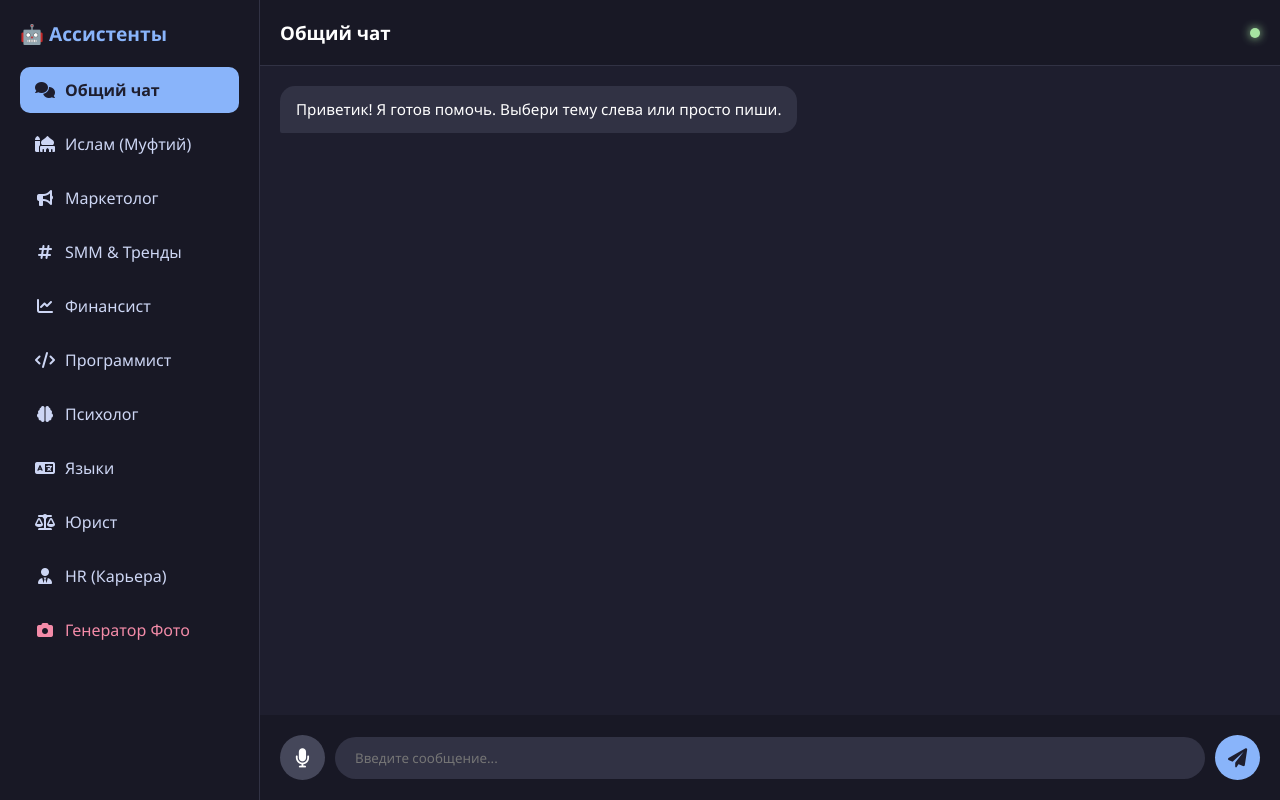
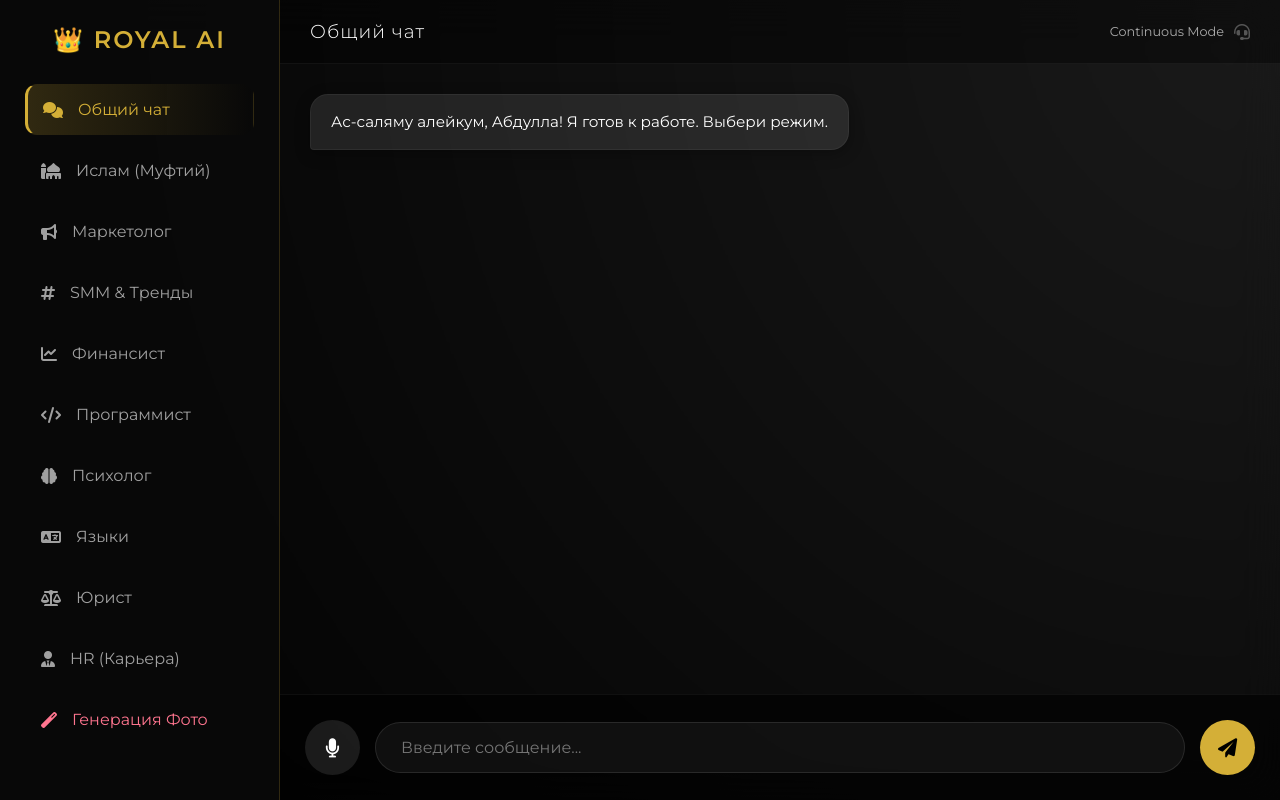
Before and after one commit to Shavqat782/my-ai-platform, a website: page public/index.html in a window 1280 px wide. Drawn offline with Linux system fonts and the light colour scheme; sample sign-in values are in the browser's storage.

Commit message:
Фикс фото

```diff
--- a/public/index.html
+++ b/public/index.html
@@ -3,15 +3,15 @@
 <head>
     <meta charset="UTF-8">
     <meta name="viewport" content="width=device-width, initial-scale=1.0">
-    <title>AI Super Platform</title>
+    <title>Abdulla AI Premium</title>
     <link href="https://cdnjs.cloudflare.com/ajax/libs/font-awesome/6.0.0/css/all.min.css" rel="stylesheet">
     <link rel="stylesheet" href="style.css">
 </head>
 <body>
 
     <div class="container">
-        <div class="sidebar">
-            <h2>🤖 Ассистенты</h2>
+        <div class="sidebar" id="sidebar">
+            <div class="brand">👑 Royal AI</div>
             <div class="menu-item active" onclick="selectRole('general', this)"><i class="fas fa-comments"></i> Общий чат</div>
             <div class="menu-item" onclick="selectRole('islam', this)"><i class="fas fa-mosque"></i> Ислам (Муфтий)</div>
             <div class="menu-item" onclick="selectRole('marketer', this)"><i class="fas fa-bullhorn"></i> Маркетолог</div>
@@ -22,18 +22,24 @@
             <div class="menu-item" onclick="selectRole('tutor', this)"><i class="fas fa-language"></i> Языки</div>
             <div class="menu-item" onclick="selectRole('lawyer', this)"><i class="fas fa-balance-scale"></i> Юрист</div>
             <div class="menu-item" onclick="selectRole('hr', this)"><i class="fas fa-user-tie"></i> HR (Карьера)</div>
-            <div class="menu-item photo-btn" onclick="selectRole('photo', this)"><i class="fas fa-camera"></i> Генератор Фото</div>
+            <div class="menu-item" style="color: #ff758f;" onclick="selectRole('photo', this)"><i class="fas fa-magic"></i> Генерация Фото</div>
         </div>
 
         <div class="main-chat">
             <div class="chat-header">
-                <h3 id="current-role-title">Общий чат</h3>
-                <div class="status-dot"></div>
+                <div style="display:flex; align-items:center;">
+                    <i class="fas fa-bars menu-toggle" onclick="toggleSidebar()"></i>
+                    <h3 id="current-role-title">Общий чат</h3>
+                </div>
+                <div style="display: flex; align-items: center; gap: 10px;">
+                    <span style="font-size: 0.8rem; color: #aaa;">Continuous Mode</span>
+                    <i id="auto-voice-icon" class="fas fa-headset" style="color: #555;"></i>
+                </div>
             </div>
 
             <div class="messages" id="chat-box">
                 <div class="message ai">
-                    Приветик! Я готов помочь. Выбери тему слева или просто пиши.
+                    Ас-саляму алейкум, Абдулла! Я готов к работе. Выбери режим.
                 </div>
             </div>
 
--- a/public/style.css
+++ b/public/style.css
@@ -1,101 +1,196 @@
-/* Общие настройки */
-* { box-sizing: border-box; margin: 0; padding: 0; font-family: 'Segoe UI', Tahoma, Geneva, Verdana, sans-serif; }
-body { background-color: #1e1e2e; color: #fff; height: 100vh; display: flex; overflow: hidden; }
+@import url('https://fonts.googleapis.com/css2?family=Montserrat:wght@300;400;600&display=swap');
 
-/* Контейнер */
-.container { display: flex; width: 100%; height: 100%; }
+:root {
+    --bg-color: #000000;
+    --glass-bg: rgba(20, 20, 20, 0.7);
+    --sidebar-bg: rgba(10, 10, 10, 0.85);
+    --gold-accent: #D4AF37; /* Цвет золота */
+    --text-main: #ffffff;
+    --text-dim: #a0a0a0;
+    --msg-user: #D4AF37;
+    --msg-ai: rgba(255, 255, 255, 0.1);
+}
 
-/* Боковое меню */
+* { box-sizing: border-box; margin: 0; padding: 0; font-family: 'Montserrat', sans-serif; }
+
+body {
+    background: radial-gradient(circle at top right, #1a1a1a, #000000);
+    color: var(--text-main);
+    height: 100vh;
+    display: flex;
+    overflow: hidden;
+}
+
+/* Контейнер с эффектом стекла */
+.container {
+    display: flex;
+    width: 100%;
+    height: 100%;
+    backdrop-filter: blur(20px);
+}
+
+/* Боковая панель (Luxury) */
 .sidebar {
-    width: 260px;
-    background-color: #181825;
-    padding: 20px;
+    width: 280px;
+    background: var(--sidebar-bg);
+    padding: 25px;
     display: flex;
     flex-direction: column;
-    border-right: 1px solid #313244;
+    border-right: 1px solid rgba(212, 175, 55, 0.2);
+    transition: 0.3s;
 }
-.sidebar h2 { margin-bottom: 20px; font-size: 1.2rem; color: #89b4fa; }
+
+.brand {
+    font-size: 1.5rem;
+    font-weight: 600;
+    color: var(--gold-accent);
+    margin-bottom: 30px;
+    letter-spacing: 2px;
+    text-align: center;
+    text-transform: uppercase;
+}
 
 .menu-item {
-    padding: 12px 15px;
-    margin-bottom: 8px;
-    border-radius: 10px;
+    padding: 15px;
+    margin-bottom: 10px;
+    border-radius: 12px;
     cursor: pointer;
-    transition: 0.3s;
-    color: #cdd6f4;
+    transition: all 0.3s ease;
+    color: var(--text-dim);
     display: flex;
     align-items: center;
-    gap: 10px;
+    gap: 15px;
+    border: 1px solid transparent;
 }
-.menu-item:hover { background-color: #313244; }
-.menu-item.active { background-color: #89b4fa; color: #1e1e2e; font-weight: bold; }
-.menu-item i { width: 20px; text-align: center; }
 
-/* Кнопка фото - особенная */
-.photo-btn { color: #f38ba8; }
-.photo-btn.active { background-color: #f38ba8; color: #1e1e2e; }
+.menu-item:hover {
+    background: rgba(255, 255, 255, 0.05);
+    color: #fff;
+    transform: translateX(5px);
+}
+
+.menu-item.active {
+    background: linear-gradient(90deg, rgba(212, 175, 55, 0.2), transparent);
+    color: var(--gold-accent);
+    border-left: 3px solid var(--gold-accent);
+}
 
 /* Основной чат */
-.main-chat { flex: 1; display: flex; flex-direction: column; background-color: #1e1e2e; position: relative; }
+.main-chat {
+    flex: 1;
+    display: flex;
+    flex-direction: column;
+    background: transparent;
+    position: relative;
+}
 
 .chat-header {
-    padding: 20px;
-    border-bottom: 1px solid #313244;
+    padding: 20px 30px;
+    border-bottom: 1px solid rgba(255, 255, 255, 0.05);
     display: flex;
+    justify-content: space-between;
     align-items: center;
-    justify-content: space-between;
-    background-color: #181825;
+    background: rgba(0, 0, 0, 0.4);
 }
-.status-dot { width: 10px; height: 10px; background-color: #a6e3a1; border-radius: 50%; box-shadow: 0 0 10px #a6e3a1; }
 
-/* Окно сообщений */
+.chat-header h3 { font-weight: 300; letter-spacing: 1px; }
+
+/* Сообщения */
 .messages {
     flex: 1;
-    padding: 20px;
+    padding: 30px;
     overflow-y: auto;
     display: flex;
     flex-direction: column;
-    gap: 15px;
+    gap: 20px;
+    scroll-behavior: smooth;
 }
 
-/* Пузыри сообщений */
-.message { max-width: 70%; padding: 12px 16px; border-radius: 15px; line-height: 1.5; font-size: 0.95rem; }
-.message.ai { align-self: flex-start; background-color: #313244; color: #fff; border-bottom-left-radius: 2px; }
-.message.user { align-self: flex-end; background-color: #89b4fa; color: #1e1e2e; border-bottom-right-radius: 2px; }
+.message {
+    max-width: 75%;
+    padding: 15px 20px;
+    border-radius: 18px;
+    line-height: 1.6;
+    font-size: 0.95rem;
+    position: relative;
+    box-shadow: 0 4px 15px rgba(0,0,0,0.3);
+}
 
-/* Зона ввода */
+.message.ai {
+    align-self: flex-start;
+    background: var(--msg-ai);
+    border: 1px solid rgba(255, 255, 255, 0.05);
+    border-bottom-left-radius: 4px;
+}
+
+.message.user {
+    align-self: flex-end;
+    background: linear-gradient(135deg, #D4AF37, #AA8A22);
+    color: #000;
+    font-weight: 500;
+    border-bottom-right-radius: 4px;
+}
+
+/* Картинки в чате */
+.chat-image {
+    max-width: 100%;
+    border-radius: 15px;
+    margin-top: 10px;
+    box-shadow: 0 5px 20px rgba(0,0,0,0.5);
+    border: 1px solid var(--gold-accent);
+}
+
+/* Поле ввода */
 .input-area {
-    padding: 20px;
-    background-color: #181825;
+    padding: 25px;
+    background: rgba(0, 0, 0, 0.6);
     display: flex;
-    gap: 10px;
+    gap: 15px;
     align-items: center;
+    border-top: 1px solid rgba(255, 255, 255, 0.05);
 }
+
 input {
     flex: 1;
-    padding: 12px 20px;
-    border-radius: 25px;
-    border: none;
-    background-color: #313244;
+    padding: 15px 25px;
+    border-radius: 30px;
+    border: 1px solid rgba(255, 255, 255, 0.1);
+    background: rgba(255, 255, 255, 0.05);
     color: #fff;
-    outline: none;
+    font-size: 1rem;
+    transition: 0.3s;
 }
+
+input:focus { outline: none; border-color: var(--gold-accent); background: rgba(0,0,0,0.5); }
+
 button {
-    width: 45px;
-    height: 45px;
-    border-radius: 50%;
-    border: none;
-    cursor: pointer;
-    font-size: 1.2rem;
-    transition: 0.2s;
-    display: flex;
-    align-items: center;
-    justify-content: center;
+    width: 55px; height: 55px;
+    border-radius: 50%; border: none;
+    cursor: pointer; font-size: 1.2rem;
+    display: flex; align-items: center; justify-content: center;
+    transition: 0.3s;
 }
-.send-btn { background-color: #89b4fa; color: #1e1e2e; }
-.send-btn:hover { background-color: #74c7ec; }
-.icon-btn { background-color: #45475a; color: #fff; }
-.icon-btn:hover { background-color: #585b70; }
-.recording { background-color: #f38ba8 !important; animation: pulse 1s infinite; }
+
+.send-btn { background: var(--gold-accent); color: #000; }
+.send-btn:hover { box-shadow: 0 0 15px var(--gold-accent); transform: scale(1.05); }
+
+.icon-btn { background: rgba(255, 255, 255, 0.1); color: #fff; }
+.icon-btn:hover { background: rgba(255, 255, 255, 0.2); }
+
+/* Анимация микрофона */
+.recording {
+    background: #ff4444 !important;
+    color: white;
+    box-shadow: 0 0 15px #ff4444;
+    animation: pulse 1.5s infinite;
+}
 
 @keyframes pulse { 0% { transform: scale(1); } 50% { transform: scale(1.1); } 100% { transform: scale(1); } }
+
+/* Мобильная адаптация */
+@media (max-width: 768px) {
+    .sidebar { display: none; position: absolute; height: 100%; z-index: 100; box-shadow: 5px 0 20px black; }
+    .sidebar.open { display: flex; }
+    .menu-toggle { display: block; color: var(--gold-accent); font-size: 1.5rem; cursor: pointer; margin-right: 15px; }
+}
+@media (min-width: 769px) { .menu-toggle { display: none; } }
```
Also changed, not shown: public/script.js (+76 -57 lines).
